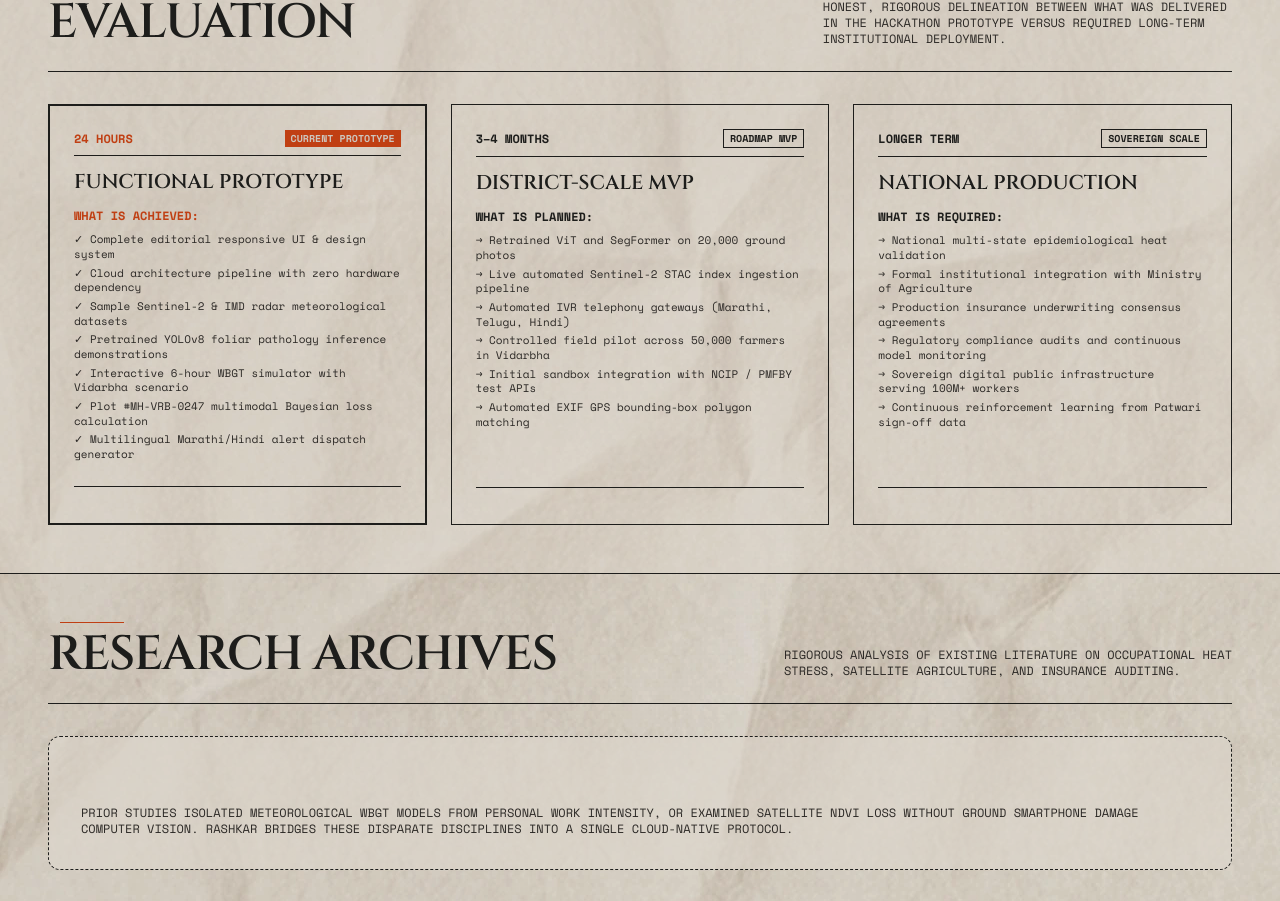
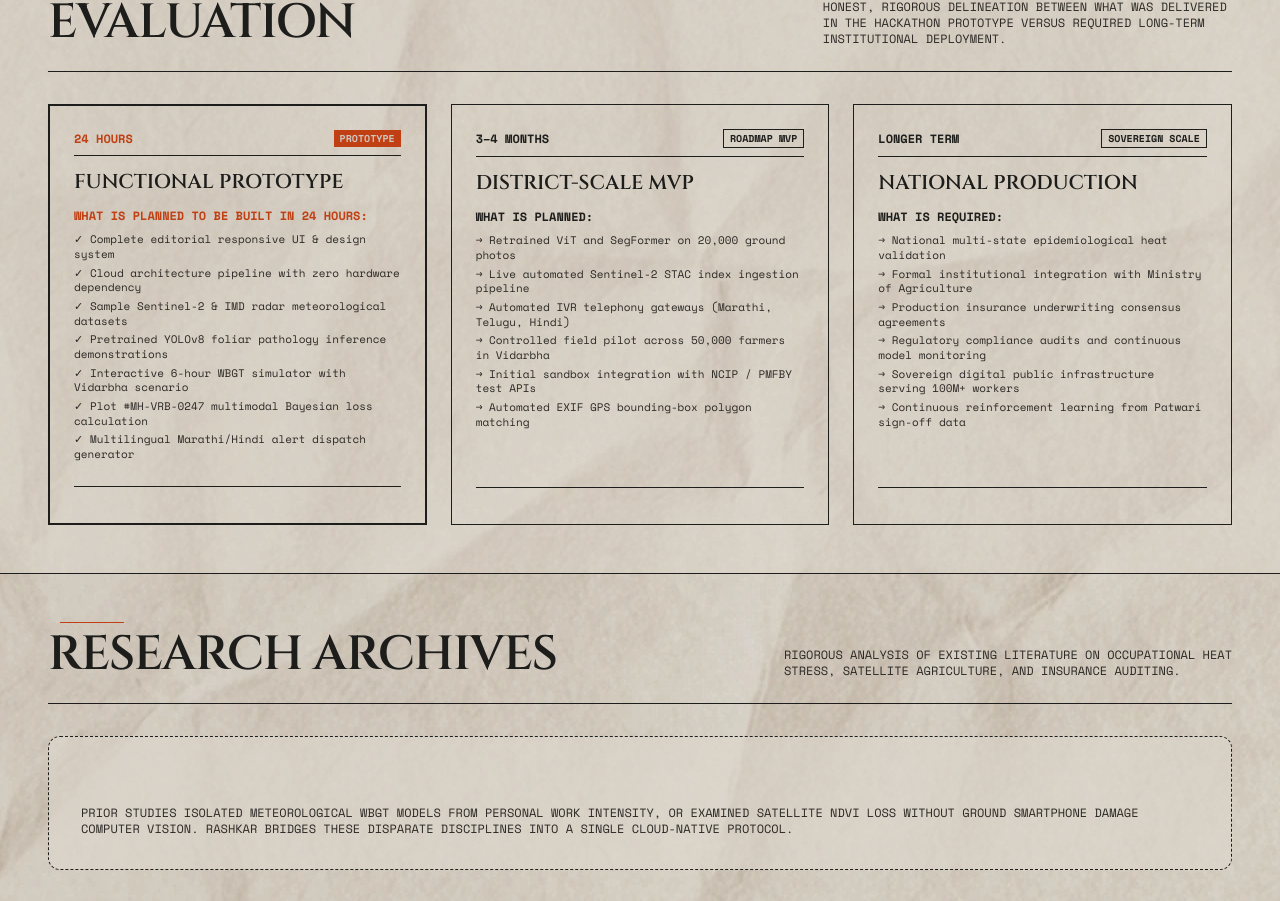
Before and after one commit to shubham392007-sketch/Indradhanu, a React (Vite) app: page / in a window 1280 px wide. Shown: the part 7357-8258 px from the top of the page. Built offline with nearby package versions, Linux system fonts and the light colour scheme; a web font is replaced by a local one.

Commit message:
fix(feasibility): update prototype card to 24 hours, PROTOTYPE badge, and what is planned to be built in 24 hours

```diff
--- a/src/pages/HomePage.tsx
+++ b/src/pages/HomePage.tsx
@@ -803,13 +803,13 @@ export const HomePage: React.FC<HomePageProps> = ({ navigate }) => {
             <div>
               <div className="flex justify-between items-center text-[#c03f13] font-bold uppercase pb-2 border-b border-[#1d1d1b]">
                 <span>24 HOURS</span>
-                <span className="bg-[#c03f13] text-[#cdc6be] px-1.5 py-0.5 text-[10px]">CURRENT PROTOTYPE</span>
+                <span className="bg-[#c03f13] text-[#cdc6be] px-1.5 py-0.5 text-[10px]">PROTOTYPE</span>
               </div>
               <AnimatedH4 className="font-monument text-xl text-[#1d1d1b] uppercase mt-3 mb-3">
                 Functional Prototype
               </AnimatedH4>
               <div className="space-y-2 text-[#1d1d1b]">
-                <div className="font-bold text-[#c03f13]">WHAT IS ACHIEVED:</div>
+                <div className="font-bold text-[#c03f13]">WHAT IS PLANNED TO BE BUILT IN 24 HOURS:</div>
                 <ul className="space-y-1 text-[11px] text-[#2b2825]">
                   <li>✓ Complete editorial responsive UI &amp; design system</li>
                   <li>✓ Cloud architecture pipeline with zero hardware dependency</li>
```
